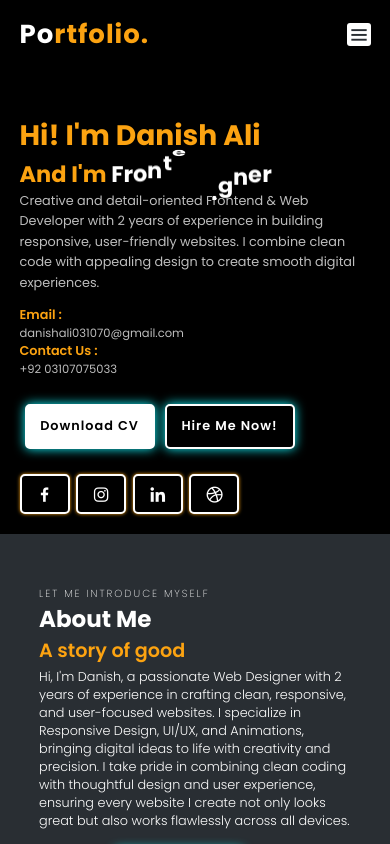
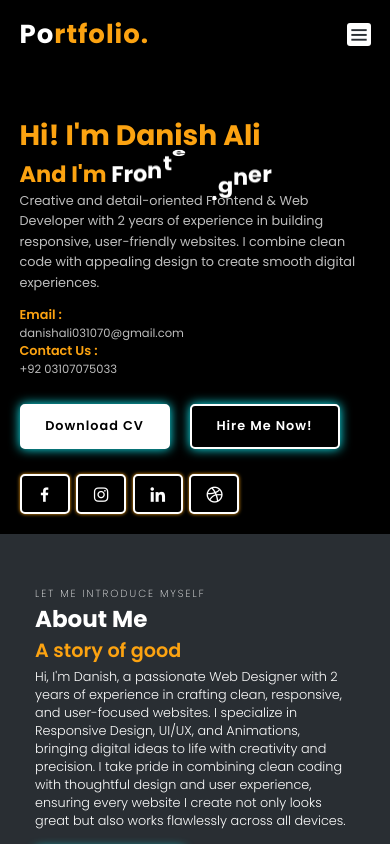
Before and after one commit to DanishAbdulGhaffar/My-Personal-Portfolio, a plain HTML site: page index.html in a window 390 px wide. Shown: the top 844 px of the page. Drawn offline with nearby package versions, Linux system fonts and the light colour scheme.

Commit message:
buuton set

```diff
--- a/assets/css/style.css
+++ b/assets/css/style.css
@@ -1101,12 +1101,12 @@ footer a i {
         font-size: 1rem;
     }
 
-    .btn-box {
+    /* .btn-box {
         width: 280px;
         justify-content: space-around;
     }
 
     .btn-box .btn {
         width: 130px;
-    }
+    } */
 }
```
